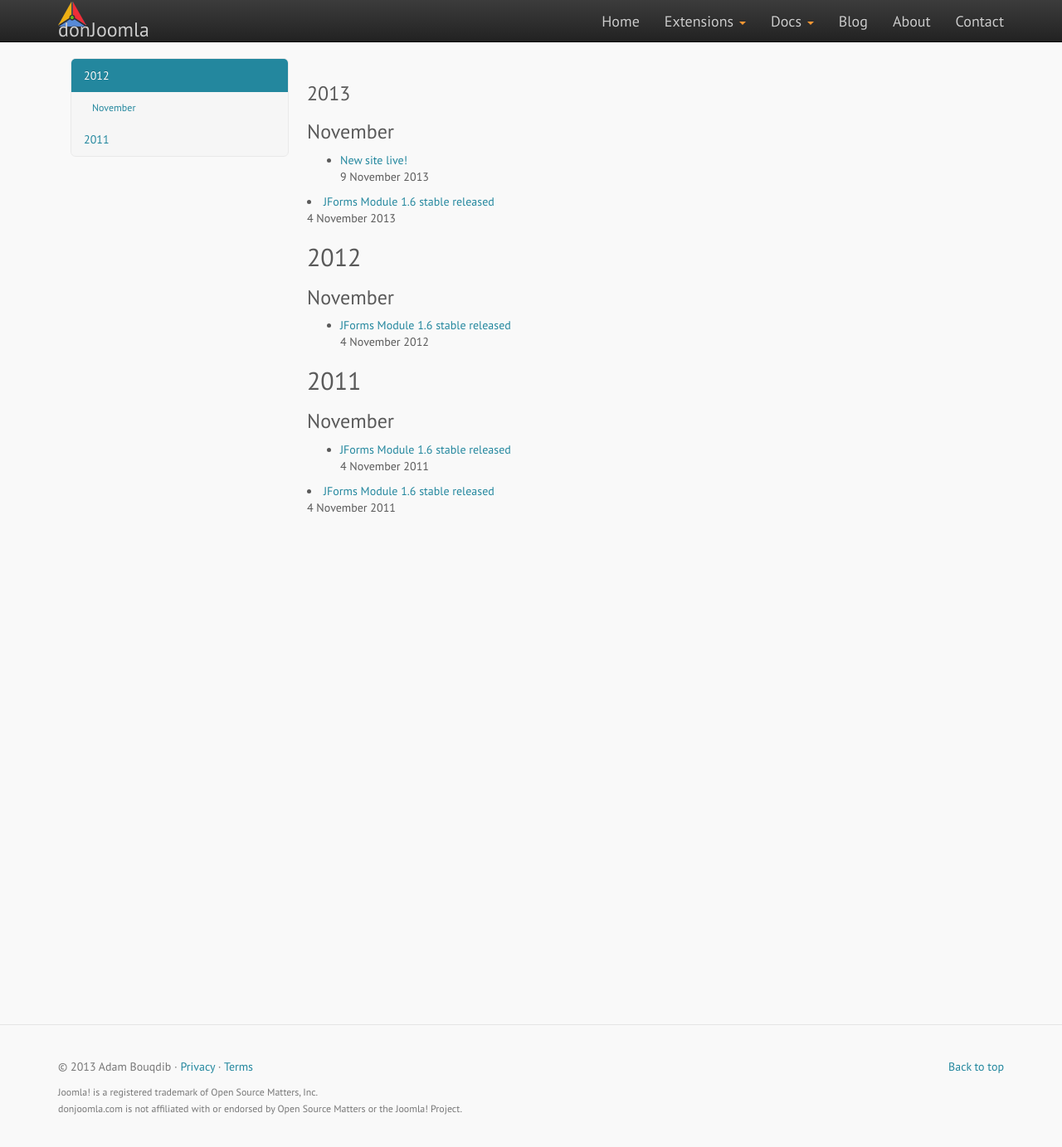
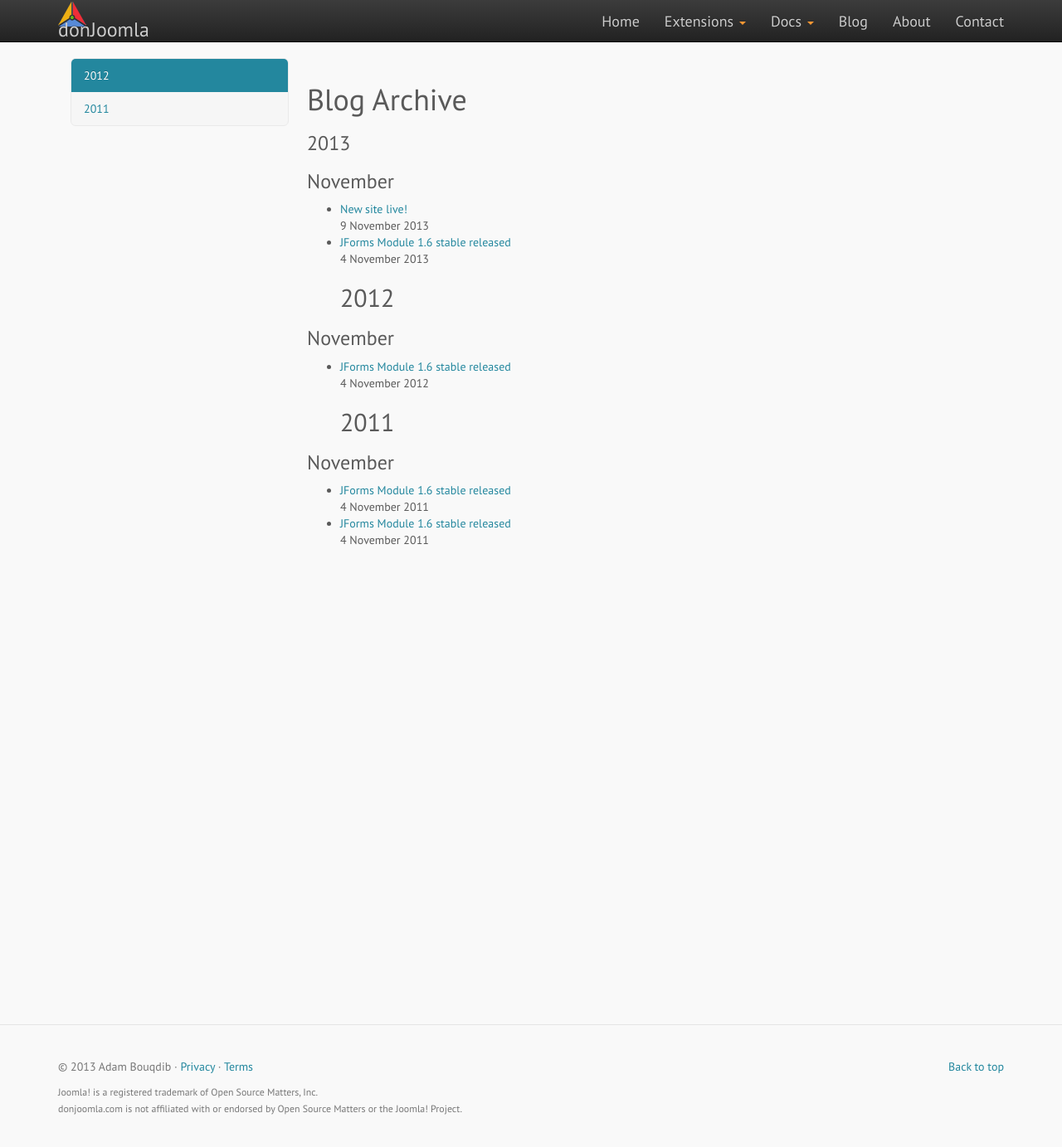
Before and after one commit to donJoomla/donjoomla.github.io, a Jekyll site: the page built from blog/archive/index.html, in a window 1280 px wide and 1386 px high. Shown: the top 1383 px of the window at 83% size. Built offline with Jekyll 4.4.1, drawn with Linux system fonts in a browser that asks for light colours; nearby versions of some CDN libraries.

Commit message:
Update index.html

```diff
--- a/blog/archive/index.html
+++ b/blog/archive/index.html
@@ -7,10 +7,10 @@
     changefreq: monthly
     lastmod: 2013-06-11T10:12:00
 ---
+<h1>Blog Archive</h1>
 {% for post in site.posts %}
-
+  {% unless post.next %}
     {% if forloop.index != 1 %}</ul>{% endif %}
-        {% unless post.next %}
       <h3>{{ post.date | date: '%Y' }}</h3>
     {% else %}
       {% capture year %}{{ post.date | date: '%Y' }}{% endcapture %}
```
Lines whose indentation alone changed are shown as unchanged.
